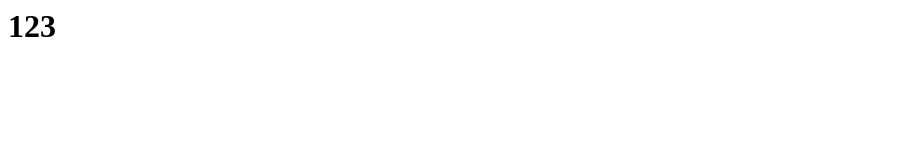
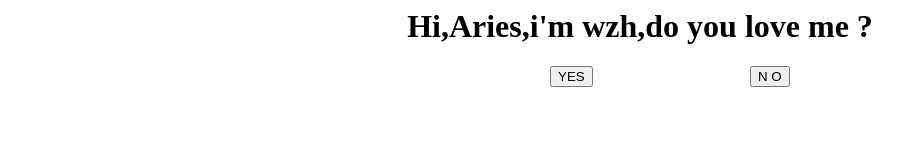
Before and after one commit to githubOfTheGodFather/githubOfTheGodFather.github.io, a plain HTML site: page index.html in a window 1280 px wide. Shown: the whole page, without its empty margins (0-924 px from the left). Drawn offline with Linux system fonts and the light colour scheme.

Commit message:
Update index.html

```diff
--- a/index.html
+++ b/index.html
@@ -1 +1,30 @@
-<h1>123</h1>
+<style>
+			div{
+				margin: 0 auto;
+				text-align: center
+			}
+			#no{
+				position: absolute;
+				left: 750px;
+			}
+			#yes{
+				position: absolute;
+				left: 550px;
+			}
+</style>
+
+<div>
+		<h1>Hi,Aries,i'm wzh,do you love me ?</h1>
+		<input id="yes" type="button" value="YES" onclick="yes();"/>
+		<input id="no" type="button" value="N O" onmousemove="no();"/>
+</div>
+
+<script type="text/javascript">
+			function yes(){
+				alert("JavaScript Love You Too!");
+			}
+			function no(){
+				document.getElementById("no").style.left=Math.random()*1000+"px";
+				document.getElementById("no").style.top=Math.random()*600+"px";
+			}
+</script>
```
